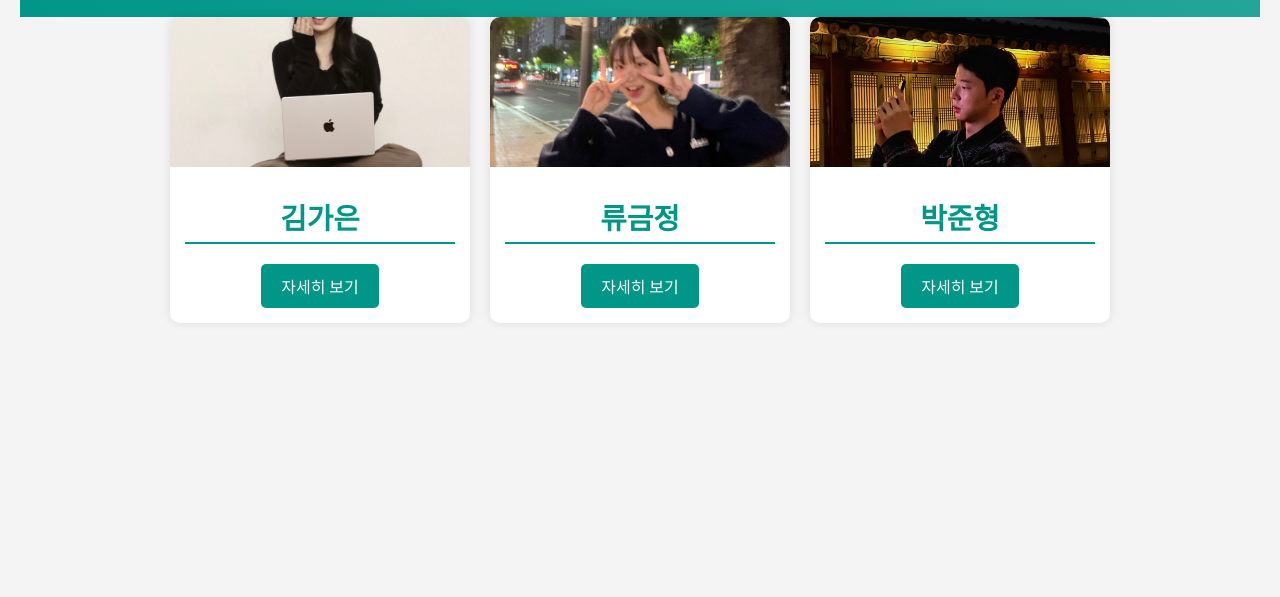
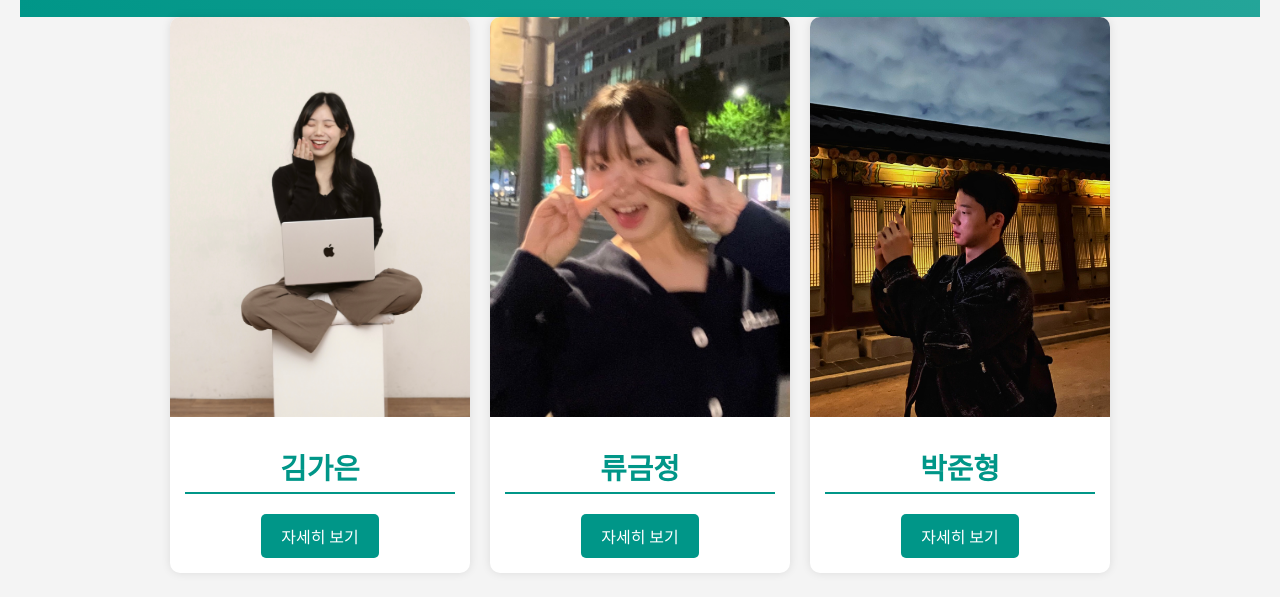
Before and after one commit to 13wjdgk/uplus_db_8, a plain HTML site: page index.html in a window 1280 px wide. Shown: the part 101-698 px from the top of the page. Drawn offline with Linux system fonts and the light colour scheme.

Commit message:
refactor : 카드 이미지 크기 리사이징

```diff
--- a/stylesMain.css
+++ b/stylesMain.css
@@ -55,7 +55,7 @@ header p {
 
 .card-img {
     width: 100%;
-    height: 150px;
+    height: 400px;
     object-fit: cover;
 }
 
```
